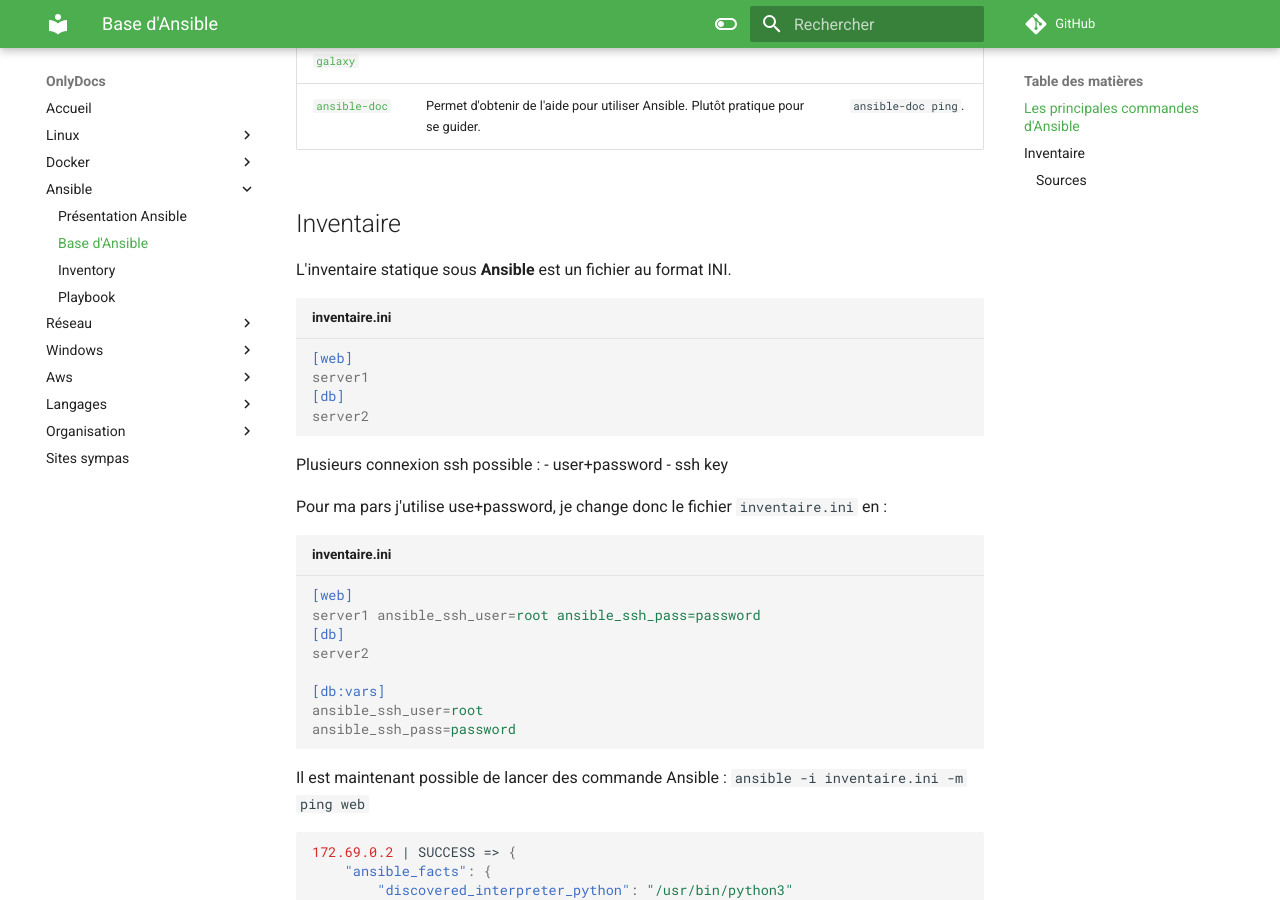
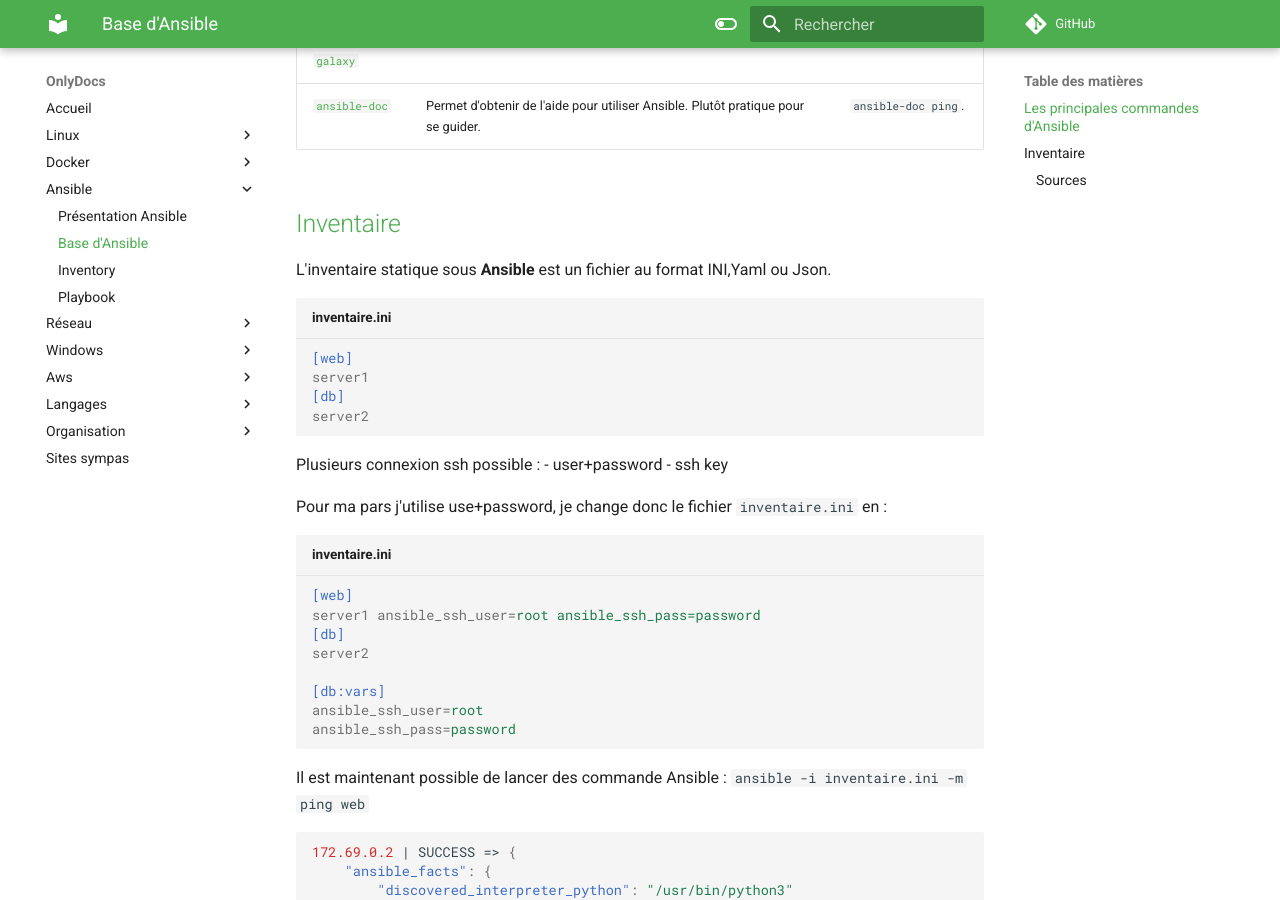
Before and after one commit to Theonlymore/OnlyDocs, an MkDocs documentation site: the page built from docs/ansible/ansibleBase.md, in a window 1280 px wide and 900 px high, scrolled down 716 px. Built offline with MkDocs 1.6.1 and Material for MkDocs 9.7.7, drawn with Linux system fonts in a browser that asks for light colours; comment, search, counter and statistics services are not loaded.

Commit message:
Update ansibleBase.md

````diff
--- a/docs/ansible/ansibleBase.md
+++ b/docs/ansible/ansibleBase.md
@@ -14,9 +14,9 @@
 | [`ansible-galaxy`](https://docs.ansible.com/ansible/latest/cli/ansible-galaxy.html)| Permet d'installer des roles et des collections Ansible |  |
 | [`ansible-doc`](https://docs.ansible.com/ansible/latest/cli/ansible-doc.html)| Permet d'obtenir de l'aide pour utiliser Ansible. Plutôt pratique pour se guider. |`ansible-doc ping`. |
 
-## Inventaire
+## [Inventaire](ansibleInventory.md)
 
-L'inventaire statique sous **Ansible** est un fichier au format INI.
+L'inventaire statique sous **Ansible** est un fichier au format INI,Yaml ou Json.
 
 ```ini title="inventaire.ini"
 [web]
````
